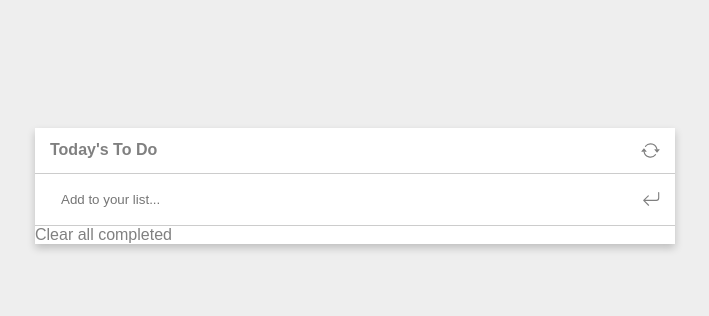
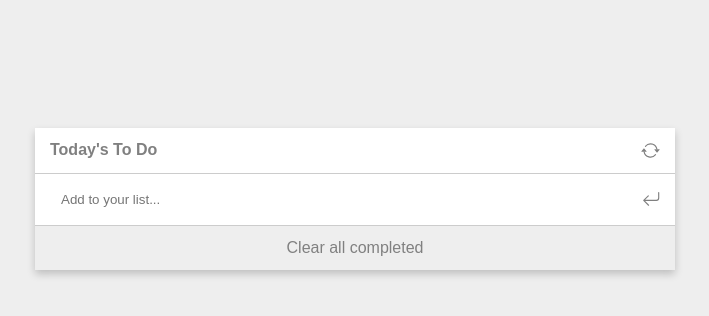
Before and after one commit to AbdimulhinYussuf3675/To_Do_List, a website built with webpack: page src/index.html in a window 1280 px wide. Shown: the whole page, without its empty margins (285-994 px from the left). Built offline with nearby package versions, Linux system fonts and the light colour scheme.

Commit message:
Modified webpage

```diff
--- a/src/style.css
+++ b/src/style.css
@@ -37,16 +37,16 @@ svg {
   cursor: pointer;
 }
 
-#todo-form {
-  width: 100%;
-}
-
 .checkbox {
   cursor: pointer;
 }
 
 .trash-icon {
   display: none;
+}
+
+#todo-form {
+  width: 100%;
 }
 
 #todo-form input {
@@ -66,12 +66,12 @@ svg {
 }
 
 .todo-title,
-.delete,
+.todo-clear,
 .todo-input {
   padding-block: 13px;
 }
 
-.delete {
+.todo-clear {
   background-color: #eee;
   color: gray;
   text-align: center;
```
